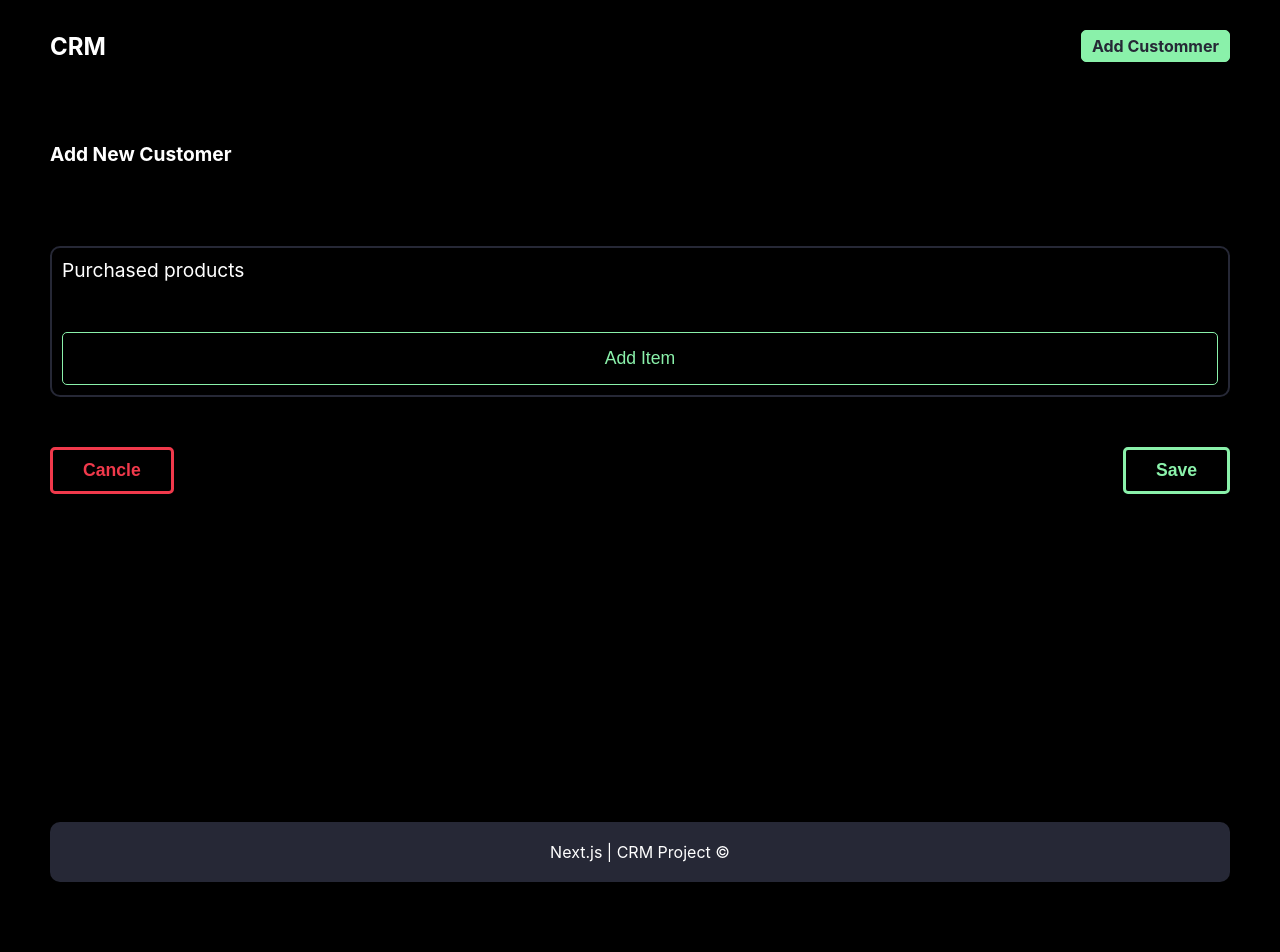
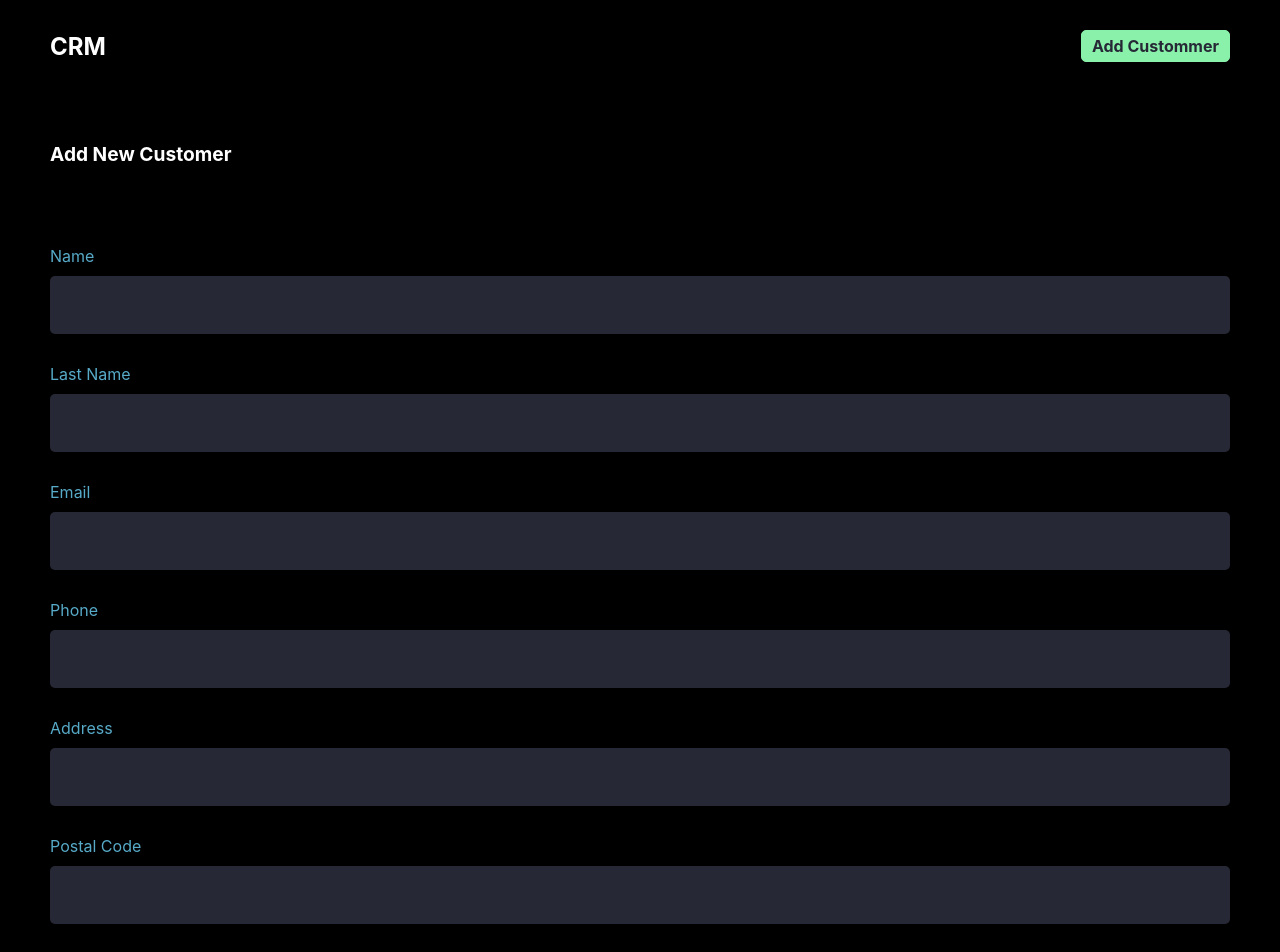
Before and after one commit to AmirAliannezhadi/CRM, a Next.js app: page /add-customer in a window 1280 px wide. Shown: the top 952 px of the page. Before the commit the page ends 892 px from the top, so only its background shows below. Built offline with nearby package versions, Linux system fonts and the light colour scheme.

Commit message:
front developed

```diff
--- a/components/module/Form.js
+++ b/components/module/Form.js
@@ -1,11 +1,74 @@
+import FormInput from "./FormInput";
 import ItemList from "./ItemList";
 
 function Form({ form, setForm }) {
+  const changeHandler = (e) => {
+    const { name, value } = e.target;
+    setForm({ ...form, [name]: value });
+    console.log(form);
+  };
   return (
     <div>
+      <InfoList form={form} changeHandler={changeHandler}/>
       <ItemList form={form} setForm={setForm} />
     </div>
   );
 }
 
 export default Form;
+
+function InfoList({ form  , changeHandler}) {
+  return (
+    <>
+      <FormInput
+        name="name"
+        label="Name"
+        type="text"
+        value={form.name}
+        onChange={changeHandler}
+      />
+      <FormInput
+        name="lastName"
+        label="Last Name"
+        type="text"
+        value={form.lastName}
+        onChange={changeHandler}
+      />
+      <FormInput
+        name="email"
+        label="Email"
+        type="text"
+        value={form.email}
+        onChange={changeHandler}
+      />
+      <FormInput
+        name="phone"
+        label="Phone"
+        type="tel"
+        value={form.phone}
+        onChange={changeHandler}
+      />
+      <FormInput
+        name="address"
+        label="Address"
+        type="text"
+        value={form.address}
+        onChange={changeHandler}
+      />
+      <FormInput
+        name="postalCode"
+        label="Postal Code"
+        type="text"
+        value={form.postalCode}
+        onChange={changeHandler}
+      />
+      <FormInput
+        name="date"
+        label="Date"
+        type="date"
+        value={form.date}
+        onChange={changeHandler}
+      />
+    </>
+  );
+}
```
